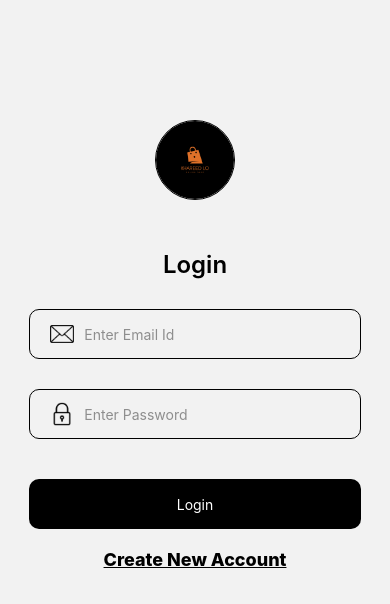
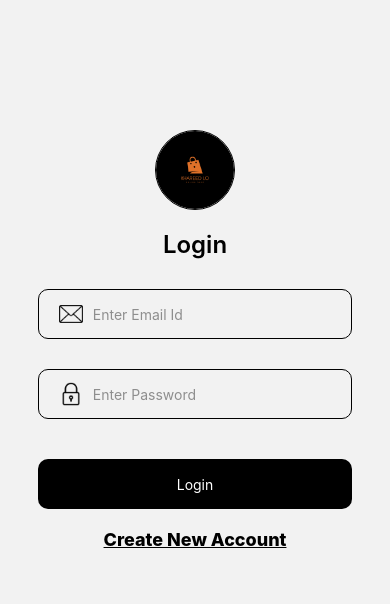
Before and after one commit to samadakram/KhareedLo, a React Native app: screen /SignUp in a window 390 px wide. Shown: the top 604 px of the page. Built offline with nearby package versions, Linux system fonts and the light colour scheme.

Commit message:
Fixed design issues for ios and android in Login screen

```diff
--- a/src/components/ScreenWrapper/ScreenWrapper.js
+++ b/src/components/ScreenWrapper/ScreenWrapper.js
@@ -36,7 +36,7 @@ const styles = StyleSheet.create({
     },
     viewContainer: {
         flex: 1,
-        justifyContent: 'center',
+        //justifyContent: 'center',
         // alignContent: 'center'
     }
 });
--- a/src/screens/Login/Login.js
+++ b/src/screens/Login/Login.js
@@ -3,6 +3,7 @@ import { View, Text, StyleSheet, Image, TextInput } from 'react-native'
 import CustomTextInput from '../../components/CustomTextInput/CustomTextInput';
 import CustomButton from '../../components/CustomButton/CustomButton';
 import { useNavigation } from '@react-navigation/native';
+import ScreenWrapper from '../../components/ScreenWrapper/ScreenWrapper';
 
 const Login = () => {
 
@@ -27,7 +28,7 @@ const Login = () => {
     };
 
     return (
-        <View style={styles.main}>
+        <ScreenWrapper>
             <Image
                 style={styles.logo}
                 source={require('../../images/playstore.png')}
@@ -68,7 +69,7 @@ const Login = () => {
                 style={styles.createAccount}
                 onPress={() => { navigation.navigate('SignUp') }}
             >Create New Account</Text>
-        </View>
+        </ScreenWrapper>
     )
 }
 
@@ -92,7 +93,7 @@ const styles = StyleSheet.create({
         fontSize: 24,
         fontWeight: '600',
         alignSelf: 'center',
-        marginTop: 50
+        marginTop: 20
     },
     input: {
         borderWidth: 0.5,
```
